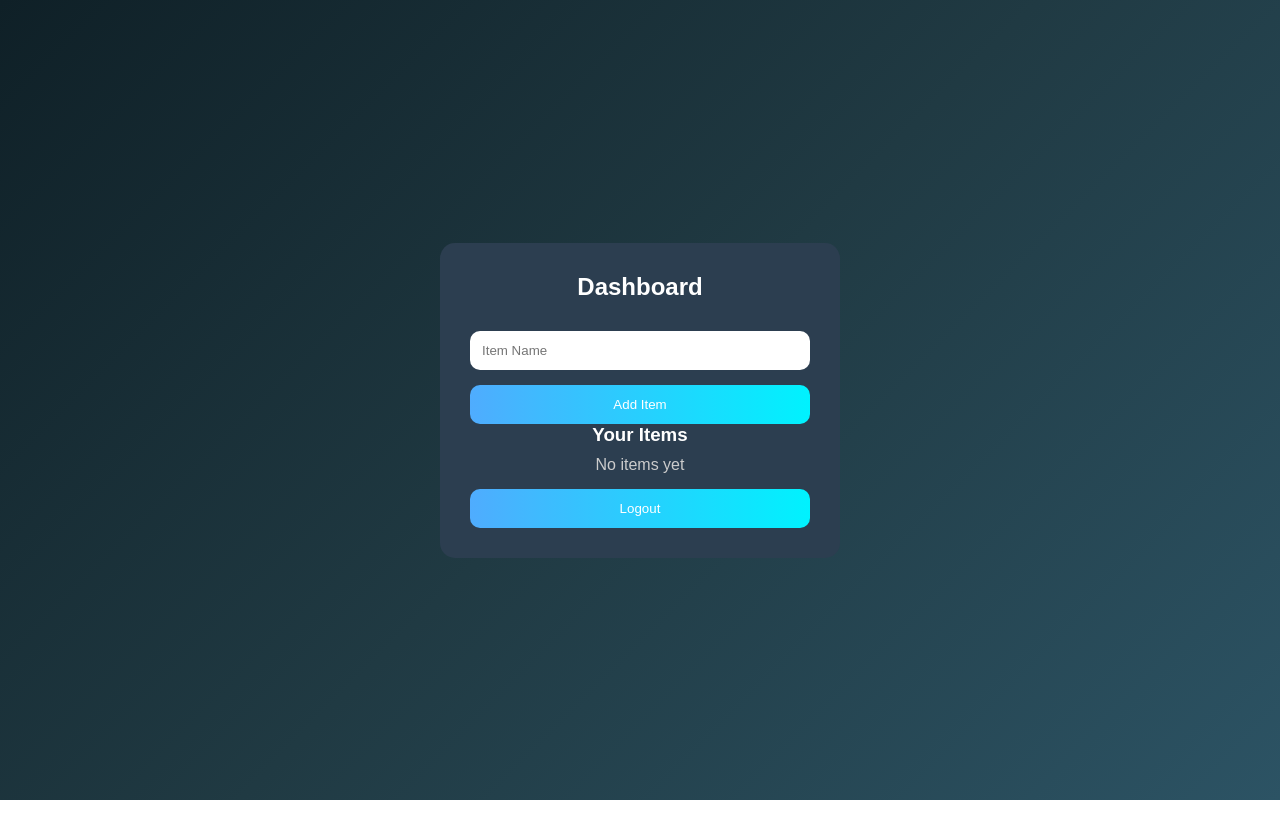
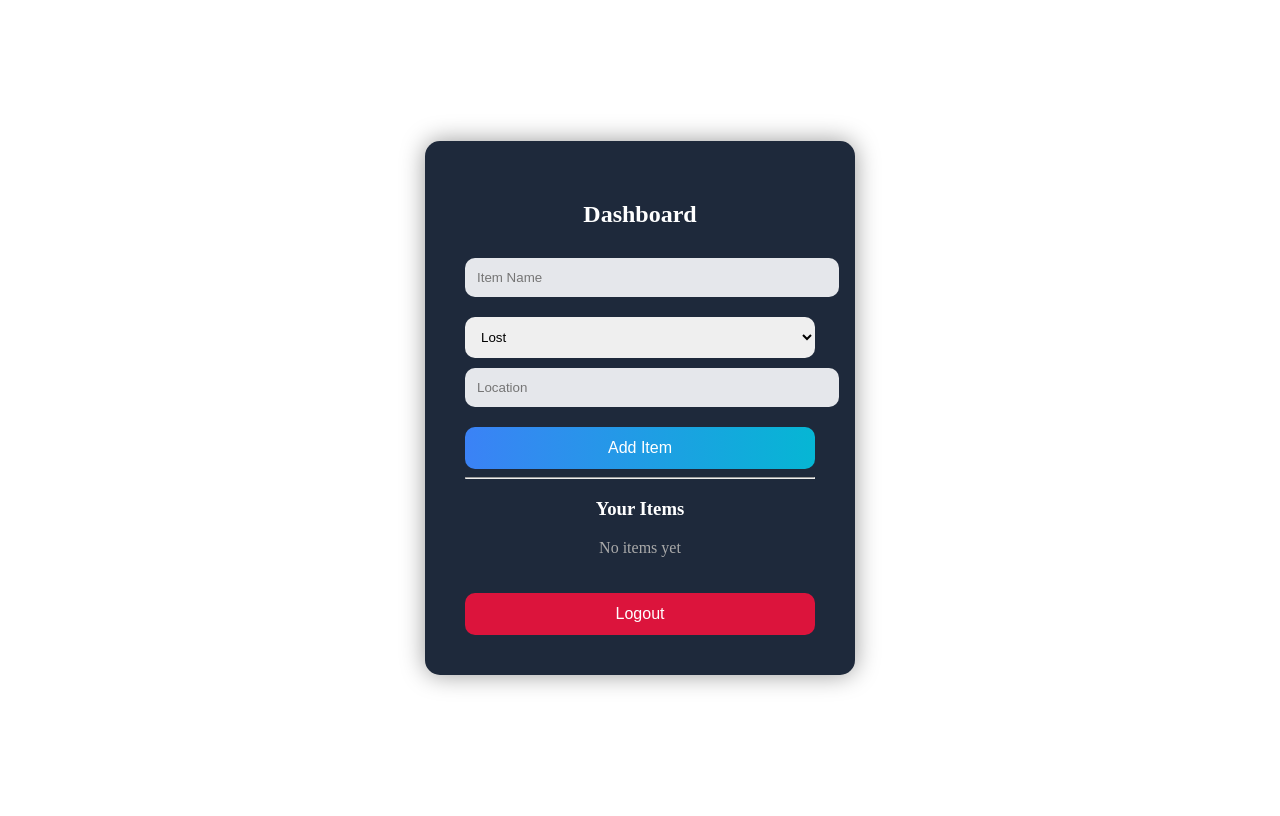
Before and after one commit to YUVRAJPATEL18/Full_Stack_MSE2, a React app in the folder frontend/: page /dashboard in a window 1280 px wide. Built offline with nearby package versions, Linux system fonts and the light colour scheme; the HTML template or start-up script is replaced by a standard one.

Commit message:
UI alignment fixed (no logic change)

```diff
--- a/frontend/src/App.css
+++ b/frontend/src/App.css
@@ -1,184 +1,81 @@
-.counter {
-  font-size: 16px;
-  padding: 5px 10px;
-  border-radius: 5px;
-  color: var(--accent);
-  background: var(--accent-bg);
-  border: 2px solid transparent;
-  transition: border-color 0.3s;
-  margin-bottom: 24px;
+/* App.css */
 
-  &:hover {
-    border-color: var(--accent-border);
-  }
-  &:focus-visible {
-    outline: 2px solid var(--accent);
-    outline-offset: 2px;
-  }
+.container {
+  display: flex;
+  justify-content: center;
+  align-items: center;
+  height: 100vh;
 }
 
-.hero {
-  position: relative;
-
-  .base,
-  .framework,
-  .vite {
-    inset-inline: 0;
-    margin: 0 auto;
-  }
-
-  .base {
-    width: 170px;
-    position: relative;
-    z-index: 0;
-  }
-
-  .framework,
-  .vite {
-    position: absolute;
-  }
-
-  .framework {
-    z-index: 1;
-    top: 34px;
-    height: 28px;
-    transform: perspective(2000px) rotateZ(300deg) rotateX(44deg) rotateY(39deg)
-      scale(1.4);
-  }
-
-  .vite {
-    z-index: 0;
-    top: 107px;
-    height: 26px;
-    width: auto;
-    transform: perspective(2000px) rotateZ(300deg) rotateX(40deg) rotateY(39deg)
-      scale(0.8);
-  }
+/* card */
+.box {
+  background: #1e293b;
+  padding: 40px;
+  border-radius: 15px;
+  width: 350px;
+  text-align: center;
+  box-shadow: 0 0 25px rgba(0,0,0,0.4);
+  color: white;
 }
 
-#center {
-  display: flex;
-  flex-direction: column;
-  gap: 25px;
-  place-content: center;
-  place-items: center;
-  flex-grow: 1;
-
-  @media (max-width: 1024px) {
-    padding: 32px 20px 24px;
-    gap: 18px;
-  }
+h2, h3 {
+  color: white;
 }
 
-#next-steps {
-  display: flex;
-  border-top: 1px solid var(--border);
-  text-align: left;
-
-  & > div {
-    flex: 1 1 0;
-    padding: 32px;
-    @media (max-width: 1024px) {
-      padding: 24px 20px;
-    }
-  }
-
-  .icon {
-    margin-bottom: 16px;
-    width: 22px;
-    height: 22px;
-  }
-
-  @media (max-width: 1024px) {
-    flex-direction: column;
-    text-align: center;
-  }
+/* inputs */
+input {
+  width: 100%;
+  padding: 12px;
+  margin: 10px 0;
+  border-radius: 10px;
+  border: none;
+  outline: none;
+  background: #e5e7eb;
 }
 
-#docs {
-  border-right: 1px solid var(--border);
-
-  @media (max-width: 1024px) {
-    border-right: none;
-    border-bottom: 1px solid var(--border);
-  }
+/* buttons */
+button {
+  width: 100%;
+  padding: 12px;
+  margin-top: 10px;
+  border: none;
+  border-radius: 10px;
+  color: white;
+  font-size: 16px;
+  cursor: pointer;
+  background: linear-gradient(to right, #3b82f6, #06b6d4);
 }
 
-#next-steps ul {
-  list-style: none;
-  padding: 0;
-  display: flex;
-  gap: 8px;
-  margin: 32px 0 0;
-
-  .logo {
-    height: 18px;
-  }
-
-  a {
-    color: var(--text-h);
-    font-size: 16px;
-    border-radius: 6px;
-    background: var(--social-bg);
-    display: flex;
-    padding: 6px 12px;
-    align-items: center;
-    gap: 8px;
-    text-decoration: none;
-    transition: box-shadow 0.3s;
-
-    &:hover {
-      box-shadow: var(--shadow);
-    }
-    .button-icon {
-      height: 18px;
-      width: 18px;
-    }
-  }
-
-  @media (max-width: 1024px) {
-    margin-top: 20px;
-    flex-wrap: wrap;
-    justify-content: center;
-
-    li {
-      flex: 1 1 calc(50% - 8px);
-    }
-
-    a {
-      width: 100%;
-      justify-content: center;
-      box-sizing: border-box;
-    }
-  }
+button:hover {
+  opacity: 0.9;
 }
 
-#spacer {
-  height: 88px;
-  border-top: 1px solid var(--border);
-  @media (max-width: 1024px) {
-    height: 48px;
-  }
+.link {
+  margin-top: 15px;
+  color: #cbd5f5;
+  cursor: pointer;
 }
 
-.ticks {
-  position: relative;
+.no-items {
+  color: #aaa;
+}
+
+.logout-btn {
+  margin-top: 20px;
+  background: crimson;
+}
+select {
   width: 100%;
+  padding: 12px;
+  margin-top: 10px;
+  border-radius: 10px;
+  border: none;
+}
 
-  &::before,
-  &::after {
-    content: '';
-    position: absolute;
-    top: -4.5px;
-    border: 5px solid transparent;
-  }
-
-  &::before {
-    left: 0;
-    border-left-color: var(--border);
-  }
-  &::after {
-    right: 0;
-    border-right-color: var(--border);
-  }
+.item-card {
+  background: #1e2a38;
+  padding: 12px;
+  margin-top: 10px;
+  border-radius: 10px;
+  text-align: left;
 }
--- a/frontend/src/App.jsx
+++ b/frontend/src/App.jsx
@@ -1,7 +1,7 @@
 import { BrowserRouter, Routes, Route } from "react-router-dom";
-import Login from "./pages/Login.jsx";
-import Register from "./pages/Register.jsx";
-import Dashboard from "./pages/Dashboard.jsx";
+import Login from "./pages/Login";
+import Register from "./pages/Register";
+import Dashboard from "./pages/Dashboard";
 
 export default function App() {
   return (
--- a/frontend/src/index.css
+++ b/frontend/src/index.css
@@ -1,3 +1,5 @@
+/* index.css */
+
 * {
   margin: 0;
   padding: 0;
@@ -8,63 +10,4 @@
 body {
   min-height: 100vh;
   background: linear-gradient(135deg, #0f2027, #203a43, #2c5364);
-  display: flex;
-  justify-content: center;
-  align-items: center;
 }
-
-.container {
-  width: 100%;
-  display: flex;
-  justify-content: center;
-}
-
-.box {
-  background: #2c3e50;
-  padding: 30px;
-  border-radius: 15px;
-  width: 400px;
-  color: white;
-  text-align: center;
-}
-
-h2 {
-  margin-bottom: 20px;
-}
-
-input, select {
-  width: 100%;
-  padding: 12px;
-  margin-top: 10px;
-  border-radius: 10px;
-  border: none;
-}
-
-button {
-  width: 100%;
-  padding: 12px;
-  margin-top: 15px;
-  border-radius: 10px;
-  border: none;
-  background: linear-gradient(to right, #4facfe, #00f2fe);
-  color: white;
-  cursor: pointer;
-}
-
-.link {
-  margin-top: 10px;
-  cursor: pointer;
-}
-
-.item-card {
-  background: #1e2a38;
-  padding: 10px;
-  margin-top: 10px;
-  border-radius: 10px;
-  text-align: left;
-}
-
-.no-items {
-  margin-top: 10px;
-  color: #ccc;
-}
--- a/frontend/src/main.jsx
+++ b/frontend/src/main.jsx
@@ -1,7 +1,7 @@
 import React from "react";
 import ReactDOM from "react-dom/client";
-import App from "./App.jsx";
-import "./index.css"; // ✅ ONLY CSS IMPORT HERE
+import App from "./App";
+import "./App.css";
 
 ReactDOM.createRoot(document.getElementById("root")).render(
   <React.StrictMode>
--- a/frontend/src/pages/Dashboard.jsx
+++ b/frontend/src/pages/Dashboard.jsx
@@ -2,12 +2,31 @@ import { useState } from "react";
 
 export default function Dashboard() {
   const [items, setItems] = useState([]);
-  const [name, setName] = useState("");
+  const [form, setForm] = useState({
+    name: "",
+    type: "Lost",
+    location: ""
+  });
+
+  const handleChange = (e) => {
+    setForm({ ...form, [e.target.name]: e.target.value });
+  };
 
   const addItem = () => {
-    if (!name) return;
-    setItems([...items, { id: Date.now(), name }]);
-    setName("");
+    if (!form.name) return;
+
+    setItems([...items, { ...form, id: Date.now() }]);
+
+    setForm({
+      name: "",
+      type: "Lost",
+      location: ""
+    });
+  };
+
+  const logout = () => {
+    localStorage.removeItem("token");
+    window.location.href = "/";
   };
 
   return (
@@ -15,14 +34,35 @@ export default function Dashboard() {
       <div className="box">
         <h2>Dashboard</h2>
 
+        {/* FORM */}
         <input
+          name="name"
           placeholder="Item Name"
-          value={name}
-          onChange={(e)=>setName(e.target.value)}
+          value={form.name}
+          onChange={handleChange}
+        />
+
+        <select
+          name="type"
+          value={form.type}
+          onChange={handleChange}
+        >
+          <option>Lost</option>
+          <option>Found</option>
+        </select>
+
+        <input
+          name="location"
+          placeholder="Location"
+          value={form.location}
+          onChange={handleChange}
         />
 
         <button onClick={addItem}>Add Item</button>
 
+        <hr />
+
+        {/* ITEMS */}
         <h3>Your Items</h3>
 
         {items.length === 0 ? (
@@ -30,12 +70,16 @@ export default function Dashboard() {
         ) : (
           items.map(item => (
             <div className="item-card" key={item.id}>
-              {item.name}
+              <h4>{item.name}</h4>
+              <p><b>Type:</b> {item.type}</p>
+              <p><b>Location:</b> {item.location}</p>
             </div>
           ))
         )}
 
-        <button>Logout</button>
+        <button className="logout-btn" onClick={logout}>
+          Logout
+        </button>
       </div>
     </div>
   );
--- a/frontend/src/pages/Login.jsx
+++ b/frontend/src/pages/Login.jsx
@@ -8,14 +8,19 @@ export default function Login() {
   const handleLogin = async () => {
     try {
       const res = await axios.post(
-        `${import.meta.env.VITE_API_URL}/api/auth/login`,
-        { email, password }
+        "https://full-stack-mse2.onrender.com/api/login", // ✅ correct route
+        {
+          email,
+          password
+        }
       );
 
       localStorage.setItem("token", res.data.token);
+      alert("Login successful");
       window.location.href = "/dashboard";
 
     } catch (err) {
+      console.log(err.response);
       alert(err.response?.data?.message || "Error");
     }
   };
@@ -25,8 +30,18 @@ export default function Login() {
       <div className="box">
         <h2>Login</h2>
 
-        <input placeholder="Email" onChange={(e)=>setEmail(e.target.value)} />
-        <input type="password" placeholder="Password" onChange={(e)=>setPassword(e.target.value)} />
+        <input
+          placeholder="Email"
+          value={email}
+          onChange={(e)=>setEmail(e.target.value)}
+        />
+
+        <input
+          type="password"
+          placeholder="Password"
+          value={password}
+          onChange={(e)=>setPassword(e.target.value)}
+        />
 
         <button onClick={handleLogin}>Login</button>
 
--- a/frontend/src/pages/Register.jsx
+++ b/frontend/src/pages/Register.jsx
@@ -9,7 +9,7 @@ export default function Register() {
   const handleRegister = async () => {
     try {
       const res = await axios.post(
-        `${import.meta.env.VITE_API_URL}/api/auth/register`,
+        "https://full-stack-mse2.onrender.com/api/register", // ✅ correct backend route
         {
           name,
           email,
@@ -17,10 +17,11 @@ export default function Register() {
         }
       );
 
-      alert(res.data.message);
+      alert(res.data.message); // "User registered successfully"
       window.location.href = "/";
 
     } catch (err) {
+      console.log(err.response);
       alert(err.response?.data?.message || "Error");
     }
   };
@@ -49,7 +50,9 @@ export default function Register() {
           onChange={(e) => setPassword(e.target.value)}
         />
 
-        <button onClick={handleRegister}>Register</button>
+        <button onClick={handleRegister}>
+          Register
+        </button>
 
         <p
           className="link"
```
